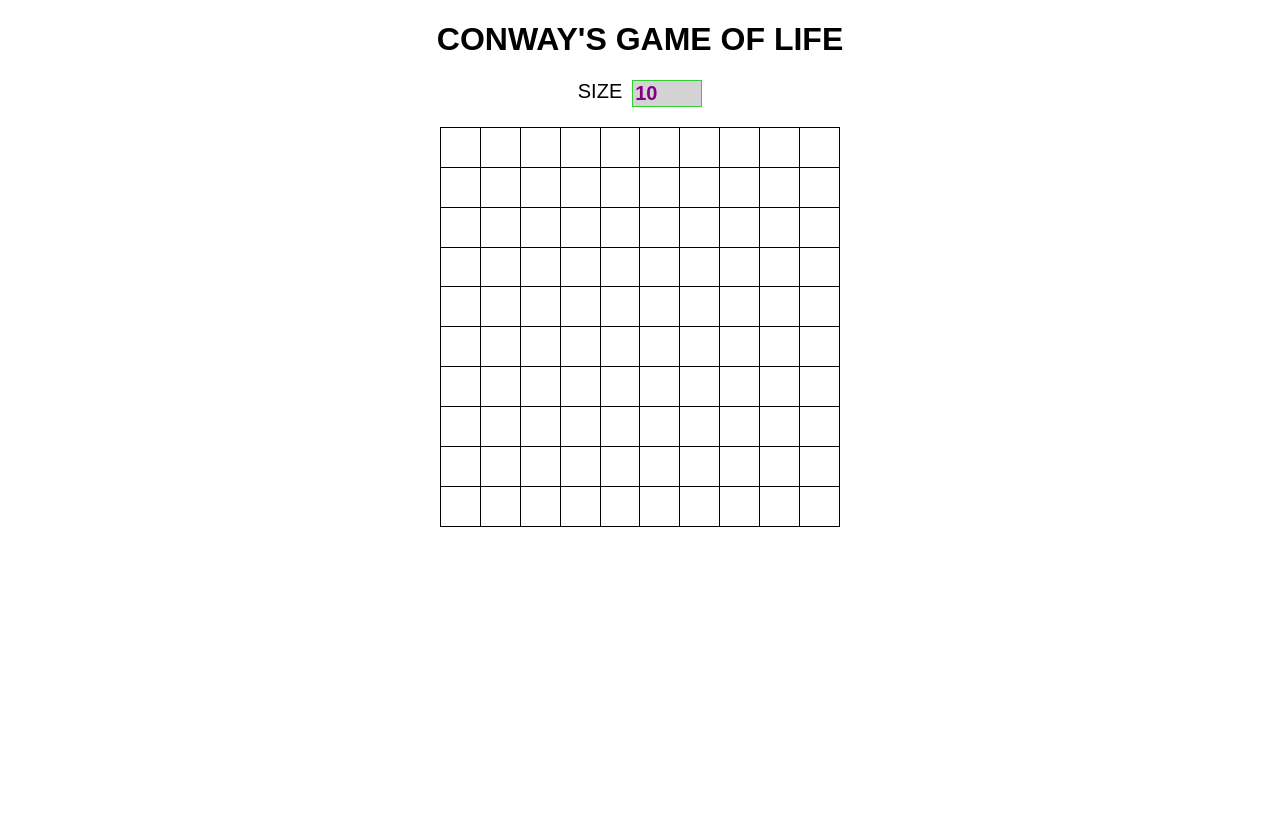
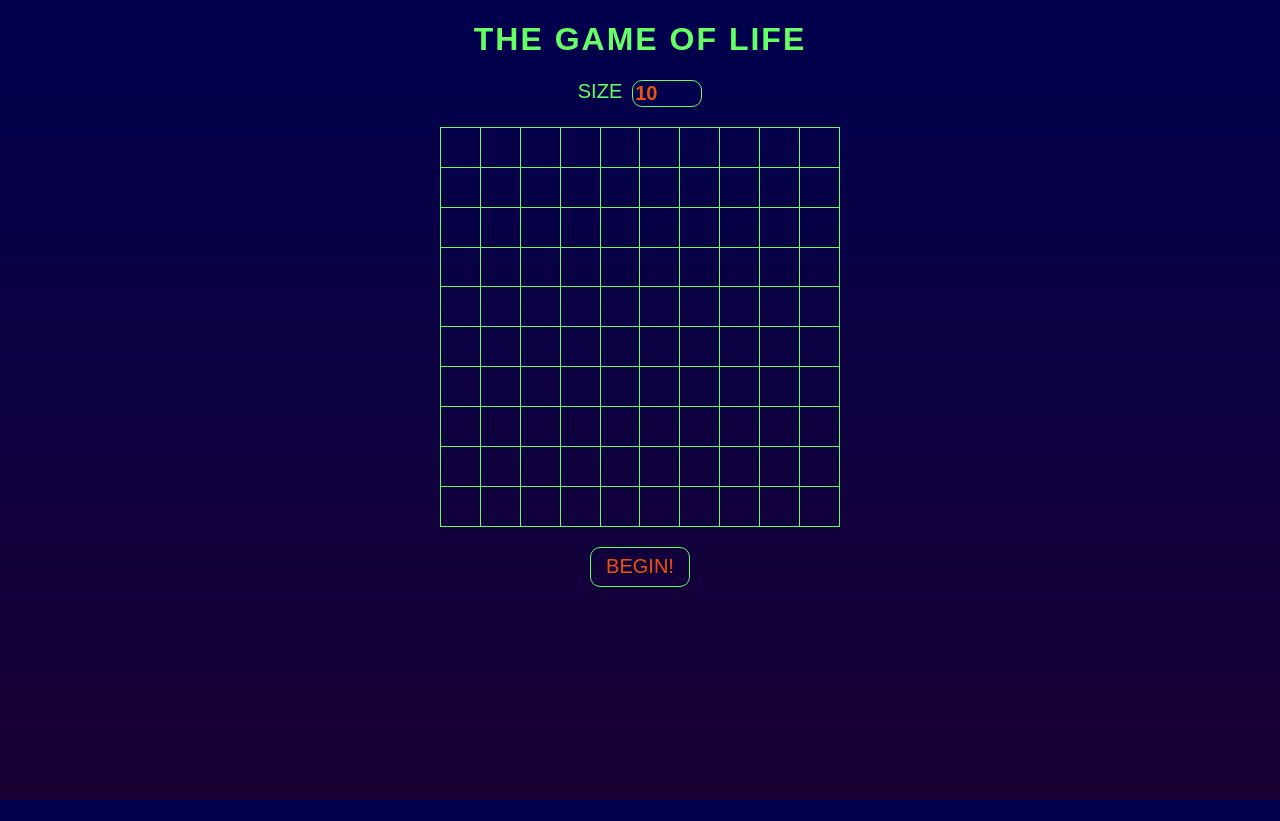
Before and after one commit to brettwsanders/game-of-life, a plain HTML site: page index.html in a window 1280 px wide. Before the commit the page ends 800 px from the top, so only its background shows below. Drawn offline with Linux system fonts and the light colour scheme.

Commit message:
add styling

```diff
--- a/index.html
+++ b/index.html
@@ -2,16 +2,17 @@
 <html lang="en">
 <head>
     <meta charset="UTF-8">
-    <title>Conway's Game of Life</title>
+    <title>The Game of Life</title>
     <link rel="stylesheet" href="style.css">
 </head>
 <body>
-    <h1>Conway's Game of Life</h1>
+    <h1>The Game of Life</h1>
     <div class="settings">
         <label for="size">Size</label>
         <input id="size" type="number" value="10" min="5" max="40">
     </div>
     <table id="board"></table>
+    <button class="begin">Begin!</button>
     <script src="main.js"></script>
 </body>
 </html>
--- a/style.css
+++ b/style.css
@@ -1,10 +1,19 @@
+html {
+    height: 100%;
+}
+
 body {
+    height: 100%;
+    margin: 0;
     font-family: arial, sans-serif;
+    background: linear-gradient(#00004d, #1a0033) no-repeat fixed;
+    text-align: center;
 }
 
 h1 {
-    text-align: center;
     text-transform: uppercase;
+    color: #66ff66;
+    letter-spacing: 2px;
 }
 
 .settings {
@@ -17,18 +26,20 @@ h1 {
 .settings label {
     margin-right: 10px;
     text-transform: uppercase;
+    color: #66ff66;
 }
 
 .settings input {
     font-size: 20px;
     font-weight: bold;
-    color: purple;
-    border: 1px solid limegreen;
-    background: lightgrey;
+    color: rgb(234, 83, 14);
+    border: 1px solid #66ff66;
+    background: #00004d;
+    border-radius: 10px;
 }
 
 table, td {
-    border: 1px solid black;
+    border: 1px solid #66ff66;
 }
 
 table {
@@ -38,6 +49,25 @@ table {
     height: 400px;
 }
 
-td {
+td:hover {
+    background: rgb(234, 83, 14);
+}
 
+button {
+    width: 100px;
+    height: 40px;
+    text-align: center;
+    border: 1px solid #66ff66;
+    margin-top: 20px;
+    background: transparent;
+    color: rgb(234, 83, 14);
+    text-transform: uppercase;
+    font-size: 20px;
+    border-radius: 10px;
 }
+
+button:hover {
+    background: rgb(234, 83, 14);
+    color: #1a0033;
+    font-weight: bold;
+}
```
